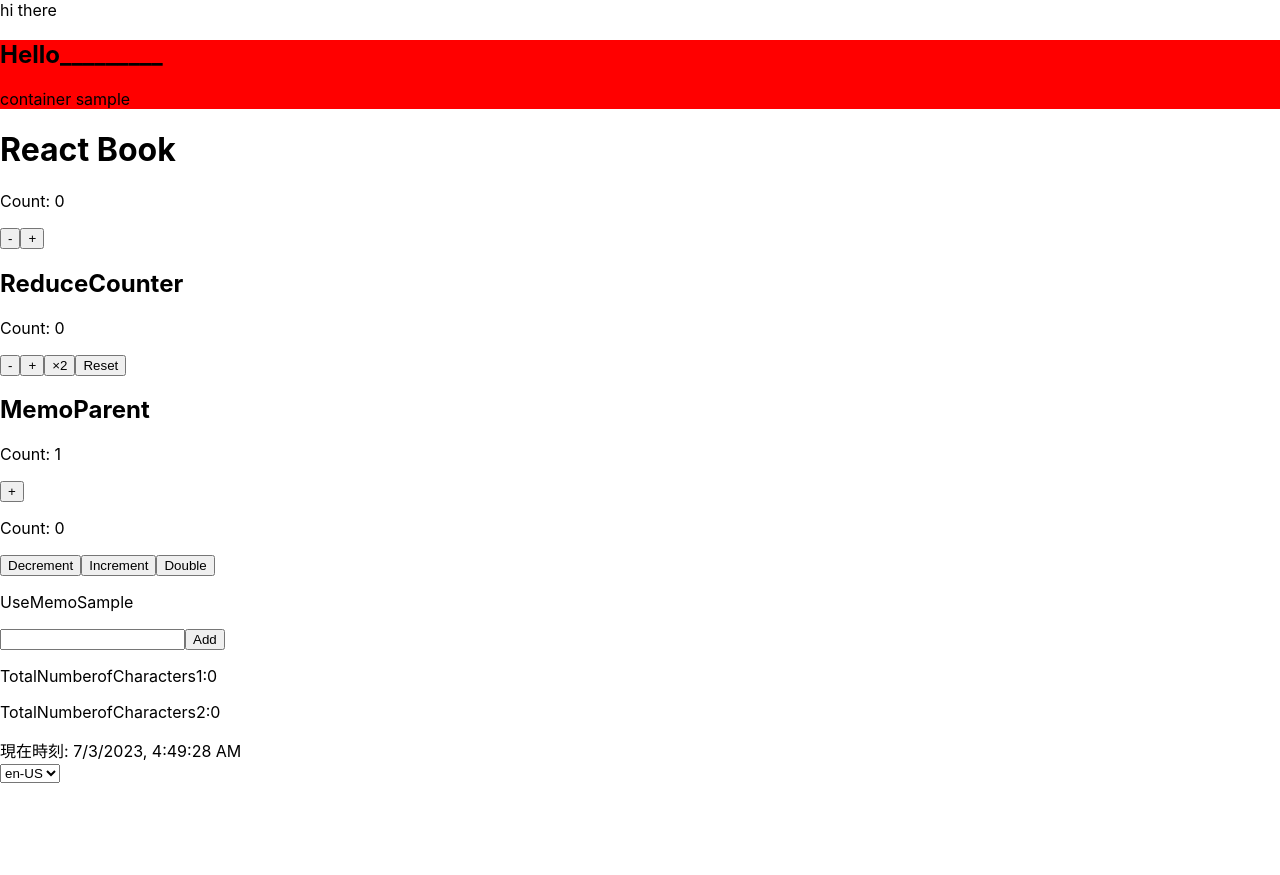
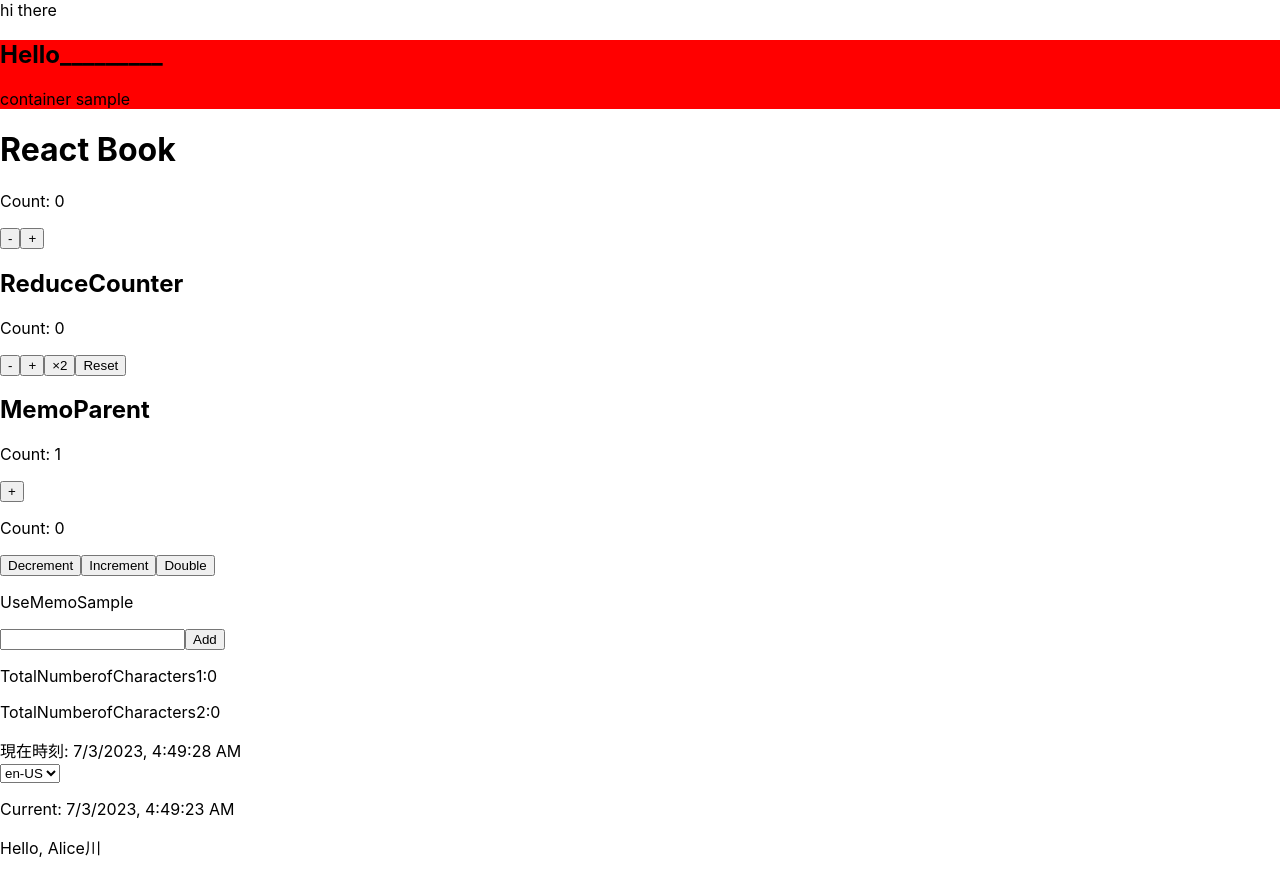
Before and after one commit to shuto0125/react_practice, a React (Create React App) app in the folder my-app/: page / in a window 1280 px wide. Before the commit the page ends 800 px from the top, so only its background shows below. Built offline with nearby package versions, Linux system fonts and the light colour scheme.

Commit message:
useContext

```diff
--- /dev/null
+++ b/my-app/src/component/UseContextSample.tsx
@@ -0,0 +1,35 @@
+import React, { useContext } from 'react'
+
+type User = {
+  id: number
+  name: string
+}
+
+// ユーザーデータを保持するContextを作成する
+const UserContext = React.createContext<User | null>(null)
+
+const GrandChild = () => {
+  // useContextにContextを渡すことで、Contextから値を取得する
+  const user = useContext(UserContext)
+  return user !== null ? <p>Hello, {user.name}</p> : null
+}
+
+const Child = () => {
+  const now = new Date()
+  return (
+    <div>
+      <p>Current: {now.toLocaleString()}</p>
+      <GrandChild />
+    </div>
+  )
+}
+
+export const UseContextSample = () => {
+  const user: User = { id: 1, name: 'Alice川' }
+  return (
+    // Contextに値を渡す
+    <UserContext.Provider value={user}>
+      <Child />
+    </UserContext.Provider>
+  )
+}
--- a/my-app/src/index.tsx
+++ b/my-app/src/index.tsx
@@ -12,6 +12,7 @@
 import { UseCallbackSample } from './component/UseCallbackSample';
 import { UseMemoSample } from './component/UseMemoSample';
 import { Clock } from './component/Clock'
+import { UseContextSample } from './component/UseContextSample';
 
 const root = ReactDOM.createRoot(
   document.getElementById('root') as HTMLElement
@@ -28,6 +29,7 @@
     <UseCallbackSample />
     <UseMemoSample />
     <Clock />
+    <UseContextSample />
   </React.StrictMode>
 );
 
```
